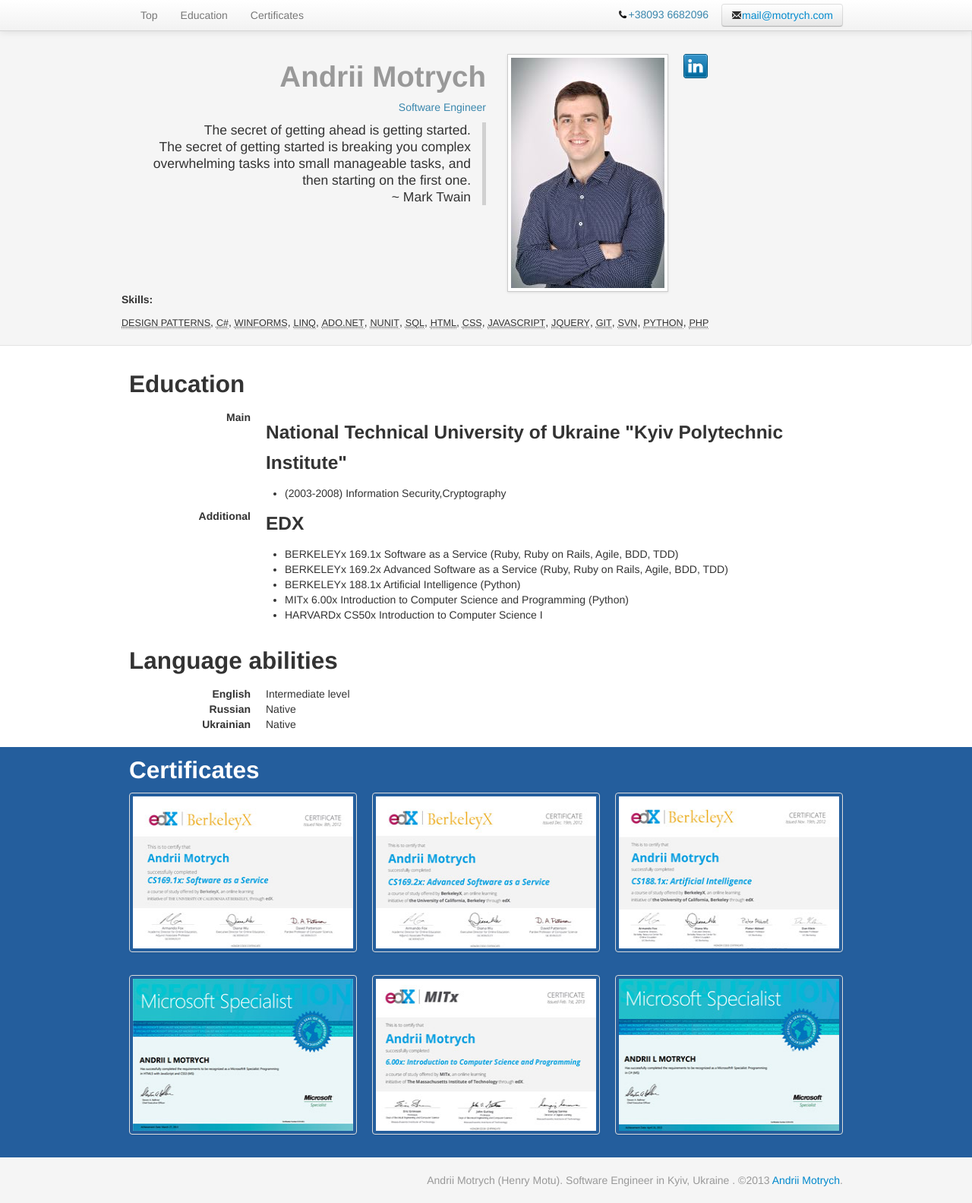
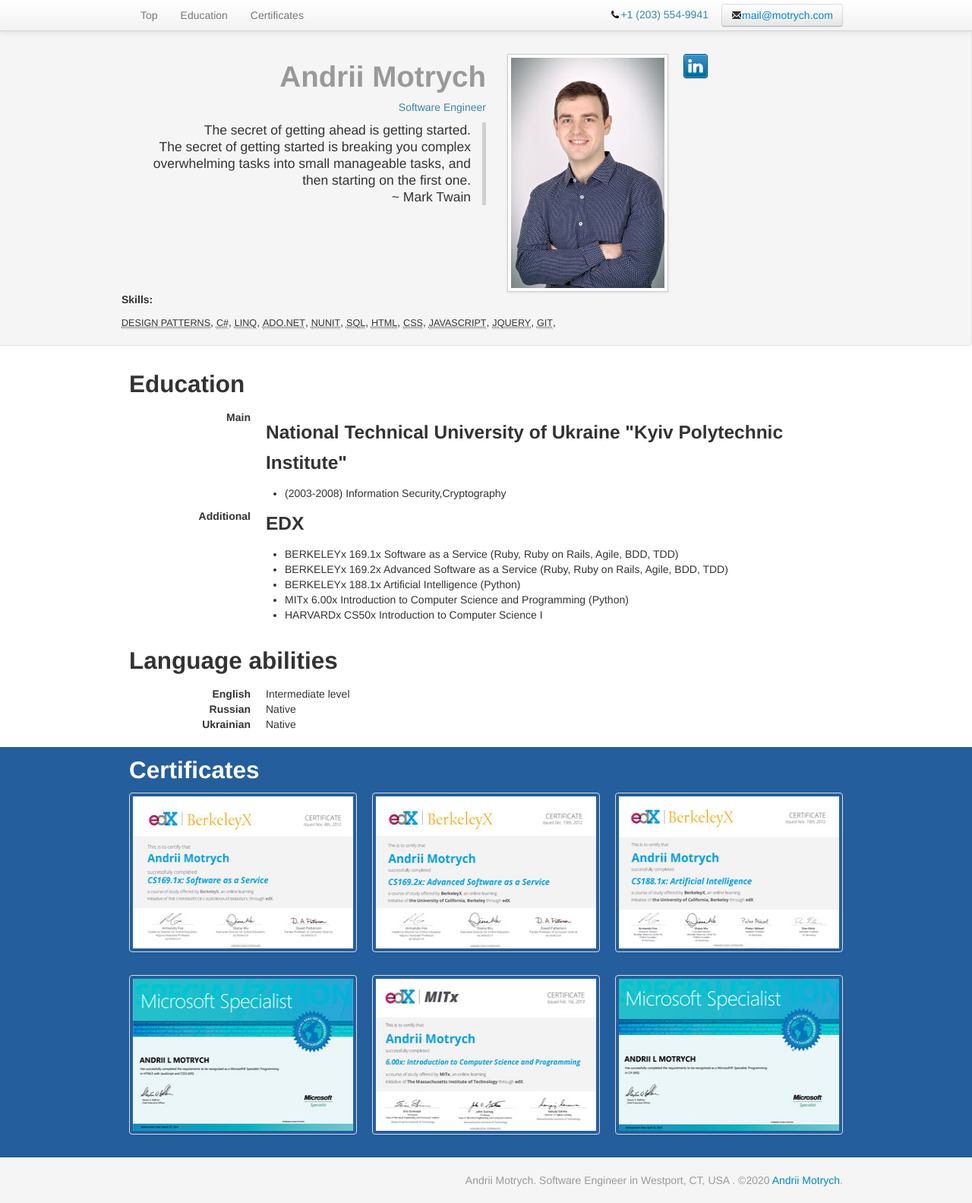
Before and after one commit to motrych/motrych.github.io, a plain HTML site: page index.html in a window 1280 px wide. Shown: the whole page at 76% size. Drawn offline with nearby package versions, Linux system fonts and the light colour scheme.

Commit message:
Fix outdated info.

```diff
--- a/index.html
+++ b/index.html
@@ -2,15 +2,15 @@
 <html lang="en">
 <head>
   <meta charset="utf-8">
-  <title>Andrii Motrych | Software Developer</title>
-  <meta name="description" content="Motrych Andrii skills: Design Patterns,C#,WinForms,Linq,ADO.Net,NUnit,SQL,HTML,CSS,JavaScript,jQuery,Git,SVN,Python,PHP">
+  <title>Andrii Motrych | Software Engineer</title>
+  <meta name="description" content="Motrych Andrii skills: Design Patterns,C#,Linq,ADO.Net,NUnit,SQL,HTML,CSS,JavaScript,jQuery,Git">
   <meta name="author" content="Andrii Motrych">
-  <meta name="keywords" content="motrych,software developer,andrii motrych,education,certificates" >
+  <meta name="keywords" content="motrych,software engineer,andrii motrych,education,certificates" >
   <!--for bing-->
-  <meta name="geo.placename" content="Ukraine" />
-  <meta name="geo.position" content="50.30,30.28" />
-  <meta name="geo.region" content="UA" />
-  <meta name="ICBM" content="50.30,30.28" />
+  <meta name="geo.region" content="US-CT" />
+  <meta name="geo.placename" content="Westport" />
+  <meta name="geo.position" content="41.141486;-73.357895" />
+  <meta name="ICBM" content="41.141486, -73.357895" />
   <!--for bing-->
   <link rel="shortcut icon" href="http://motrych.com/favicon.ico" />
   <link href="css/bootstrap.min.css" rel="stylesheet" media="screen">
@@ -31,7 +31,7 @@
 					  <!--li><a href="#contacts" data-section="contacts">Contacts</a></li-->
 					</ul>
 					<div class="btn pull-right"><i class="icon-envelope"></i><a href="mailto:mail@motrych.com">mail@motrych.com</a></div>
-					<div class="phone text-info pull-right"><i></i>+38093&nbsp;6682096</div>
+					<div class="phone text-info pull-right"><i></i>+1&nbsp;(203)&nbsp;554-9941</div>
 				</div>
 			</div>
 		</nav>
@@ -51,16 +51,13 @@
 				</div>
 				<div id="social" class="span1 text-right">
 				<ul class="nav nav-list">
-					<!-- li class="google"><a href="https://plus.google.com/101920694285938766849" rel="me"></a></li-->
 					<li class="linkedin"><a href="http://www.linkedin.com/in/henrymotu" rel="me"></a></li>
-					<!-- li class="wordpress"><a href="http://henry-motu.org.ua/henry-motu-about/" rel="me"></a></li-->
 				</ul>
 				</div>
 				<div style="clear:both">
 				<h5>Skills:</h5>
 				<abbr title="General reusable solutions to a commonly occurring problem within a given context" class="initialism">Design Patterns</abbr>,
 				<abbr title="Multi-paradigm programming language " class="initialism">C#</abbr>,
-				<abbr title="API included as a part of Microsoft .NET Framework" class="initialism">WinForms</abbr>,
 				<abbr title="Language-Integrated Query" class="initialism">Linq</abbr>,
 				<abbr title="Set of computer software components that programmers can use to access data and data services based on disconnected DataSets and XML" class="initialism">ADO.Net</abbr>,
 				<abbr title="An unit testing framework" class="initialism">NUnit</abbr>,
@@ -70,9 +67,6 @@
 				<abbr title="Prototype-based scripting language that is dynamic and weakly typed" class="initialism">JavaScript</abbr>,
 				<abbr title="Multi-browser JavaScript library designed to simplify the client-side scripting of HTML" class="initialism">jQuery</abbr>,
 				<abbr title="Distributed revision control and source code management" class="initialism">Git</abbr>,
-				<abbr title="Software versioning and revision control system" class="initialism">SVN</abbr>,
-				<abbr title="High level language that supports multiple programming paradigms, including object-oriented, imperative and functional programming styles" class="initialism">Python</abbr>,
-				<abbr title="Server-side scripting language" class="initialism">PHP</abbr>
 				</div>
 		</section>
 	</header>
@@ -156,45 +150,17 @@
 				</div>
 			</div>
 		</section>
-		<!--section id="contacts">
-			<div class="container">
-				<div class="row">
-				<div class="span12">
-					<h2>Contacts</h2>
-					<form class="well span10">
-						<div class="row">
-							<div class="span5">
-								<label>Full Name</label>
-								<input type="text" class="span4" placeholder="Your Full Name">
-								<label>Email Address</label>
-								<input type="text" class="span4" placeholder="Your Email Address">
-								<label>Message Subject</label>
-								<input type="text" class="span4" placeholder="Message Subject">
-								</label>
-							</div>
-							<div class="span5">
-								<label>Message</label>
-								<textarea name="message" id="message" class="input-xlarge span5" rows="10"></textarea>
-							</div>
-						</div>
-						<button type="submit" class="btn btn-success pull-right">Send</button>
-					</form>
-				</div>
-				</div>
-			</div>
-		</section--><!-- /#extras -->
 	<footer itemscope itemtype="http://data-vocabulary.org/Person" id="footer">
 		<div class="container muted">
 		<p class=" credit text-right">
-	    <span itemprop="name">Andrii Motrych</span>
-		(<span itemprop="nickname">Henry Motu</span>).
+	    <span itemprop="name">Andrii Motrych</span>.
 		  <span itemprop="title">Software Engineer</span>
 		  <span itemprop="address" itemscope
 			itemtype="http://data-vocabulary.org/Address">
-			in <span itemprop="locality">Kyiv</span>,
-			<span itemprop="country-name">Ukraine</span>
+			in <span itemprop="locality">Westport, CT</span>,
+			<span itemprop="country-name">USA</span>
 		  </span>.
-		&#169;2013 <a href="http://motrych.com" itemprop="url">Andrii Motrych</a>.
+		&#169;2020 <a href="http://motrych.com" itemprop="url">Andrii Motrych</a>.
 		</p></div>
 	</footer><!-- /#contentinfo -->
     <script src="http://code.jquery.com/jquery.js"></script>
```
